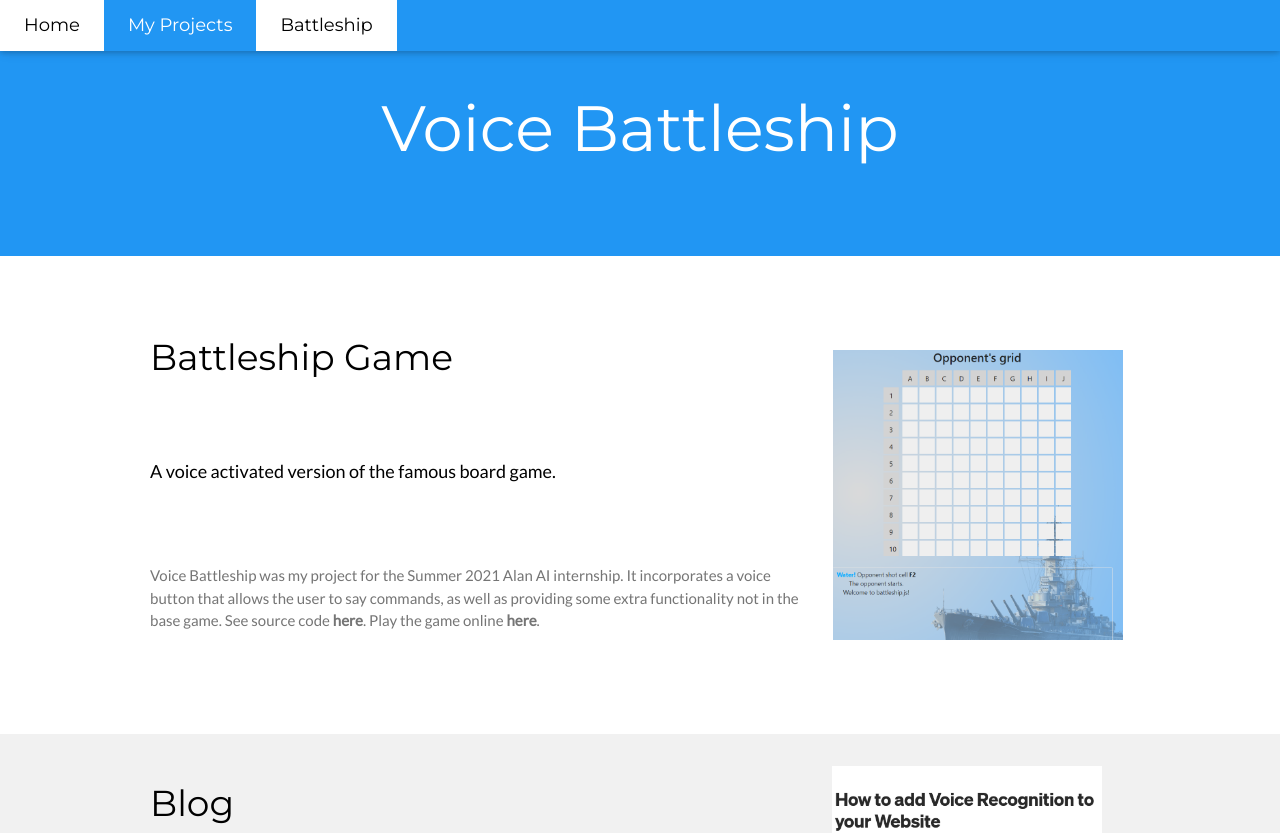
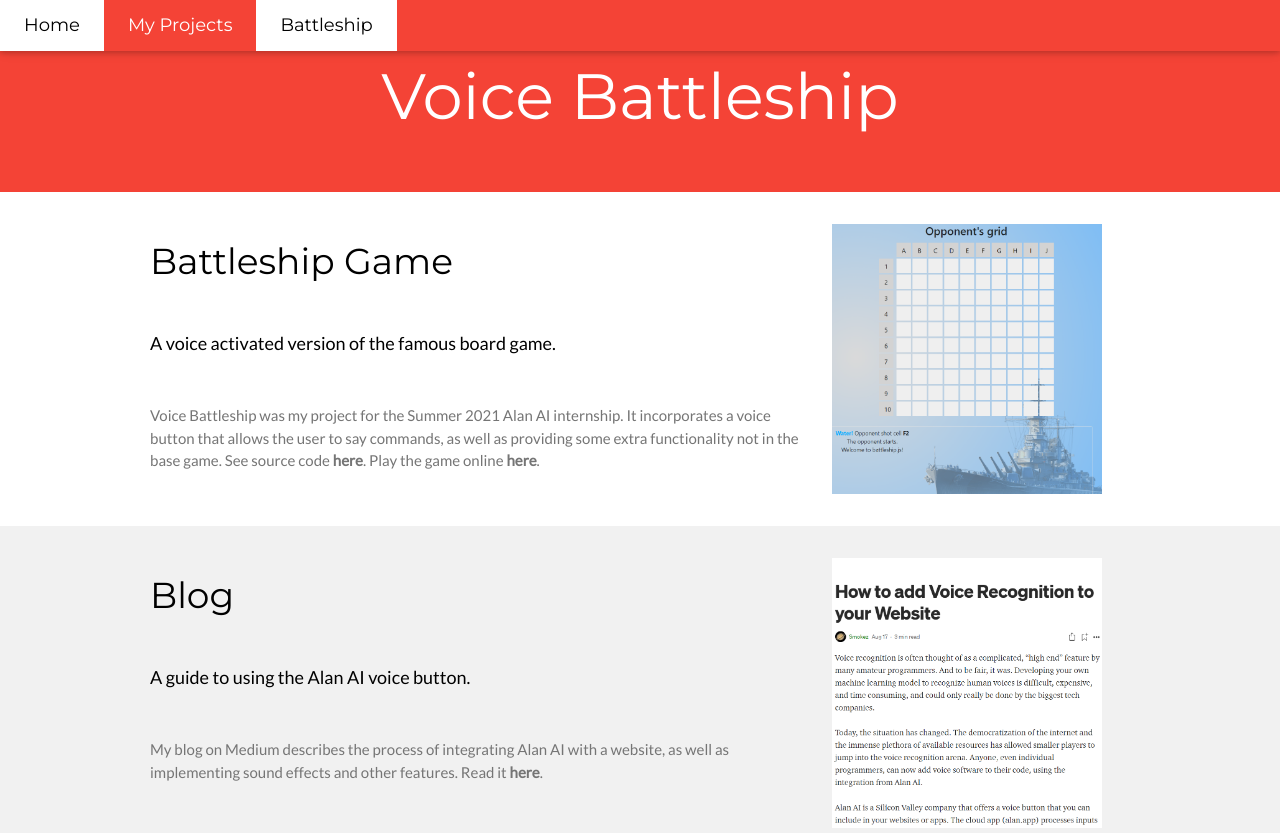
Before and after one commit to Augustus31/Augustus31.github.io, a plain HTML site: page portfolio.html in a window 1280 px wide. Shown: the top 833 px of the page. Drawn offline with nearby package versions, Linux system fonts and the light colour scheme.

Commit message:
Revert "Update portfolio.html"
This reverts commit 4c322064336772a4b06d9651037596ef14d5e2b9.

```diff
--- a/portfolio.html
+++ b/portfolio.html
@@ -14,7 +14,6 @@
 body,h1,h2,h3,h4,h5,h6 {font-family: "Lato", sans-serif}
 .w3-bar,h1,button {font-family: "Montserrat", sans-serif}
 .fa-anchor,.fa-coffee {font-size:200px}
-.padding {padding: 30px 30px}
 a:link {
   text-decoration: none;
 }
@@ -34,7 +33,7 @@ a:active {
 <body>
 
   <div class="w3-top">
-    <div class="w3-bar w3-blue w3-card w3-left-align w3-large">
+    <div class="w3-bar w3-red w3-card w3-left-align w3-large">
       <a class="w3-bar-item w3-button w3-hide-medium w3-hide-large w3-right w3-padding-large w3-hover-white w3-large w3-red" href="javascript:void(0);" onclick="myFunction()" title="Toggle Navigation Menu"><i class="fa fa-bars"></i></a>
       <a href="https://honorius.us/" class="w3-bar-item w3-button w3-hide-small w3-padding-large w3-hover-white">Home</a>
       <a href="https://honorius.us/projects" class="w3-bar-item w3-button w3-hide-small w3-padding-large w3-hover-white">My Projects</a>
@@ -66,24 +65,24 @@ a:active {
   </div>
 </div> -->
 
-<header class="w3-container w3-blue w3-center" style="padding:64px 32px">
+<header class="w3-container w3-red w3-center" style="padding:32px 16px">
   <h1 class="w3-margin w3-jumbo">Voice Battleship</h1>
   <!-- <a href="https://honorius.itch.io/" target = "_blank" class="w3-button w3-black w3-padding-large w3-large w3-margin-top">Download on Itch.io</a> -->
 </header>
 
 <!-- First Grid -->
-<div class="w3-row-padding w3-padding-64 w3-container">
+<div class="w3-row-padding w3-padding-32 w3-container">
   <div class="w3-content">
     <div class="w3-twothird">
       <h1><a href="https://honorius.us/battleships/index.html" target = "_blank">Battleship Game</a></h1>
-      <h5 class="w3-padding-64">A voice activated version of the famous board game.</h5>
+      <h5 class="w3-padding-32">A voice activated version of the famous board game.</h5>
 
       <p class="w3-text-grey">Voice Battleship was my project for the Summer 2021 Alan AI internship. It incorporates a voice button that allows the user to say commands, as well as providing some extra functionality not in the base game. See source code <a href="https://github.com/Augustus31/battleship.js" target = "_blank"><strong>here</strong></a>.  Play the game online <a href="https://honorius.us/battleships/index.html" target = "_blank"><strong>here</strong></a>.</p>
     </div>
 
-    <div class="w3-third">
+    <div class="w3-third w3-center">
       <a href="https://honorius.us/battleships/index.html" target = "_blank">
-        <img src="wib1.png" alt="Battleships Game" width=350px height=350px class='padding'></img>
+        <img src="wib1.png" alt="Battleships Game" width=270px height=270px></img>
       </a>
     </div>
   </div>
```
